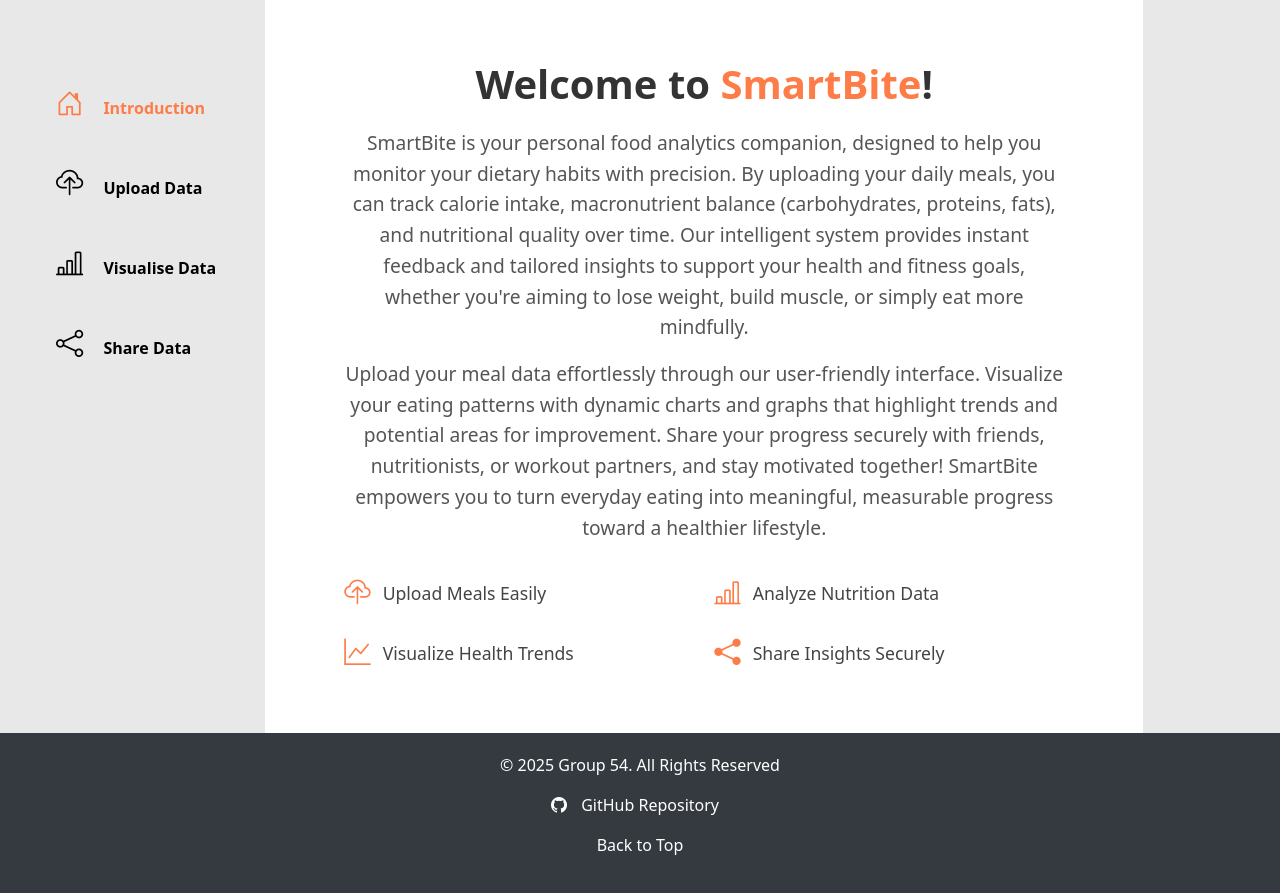
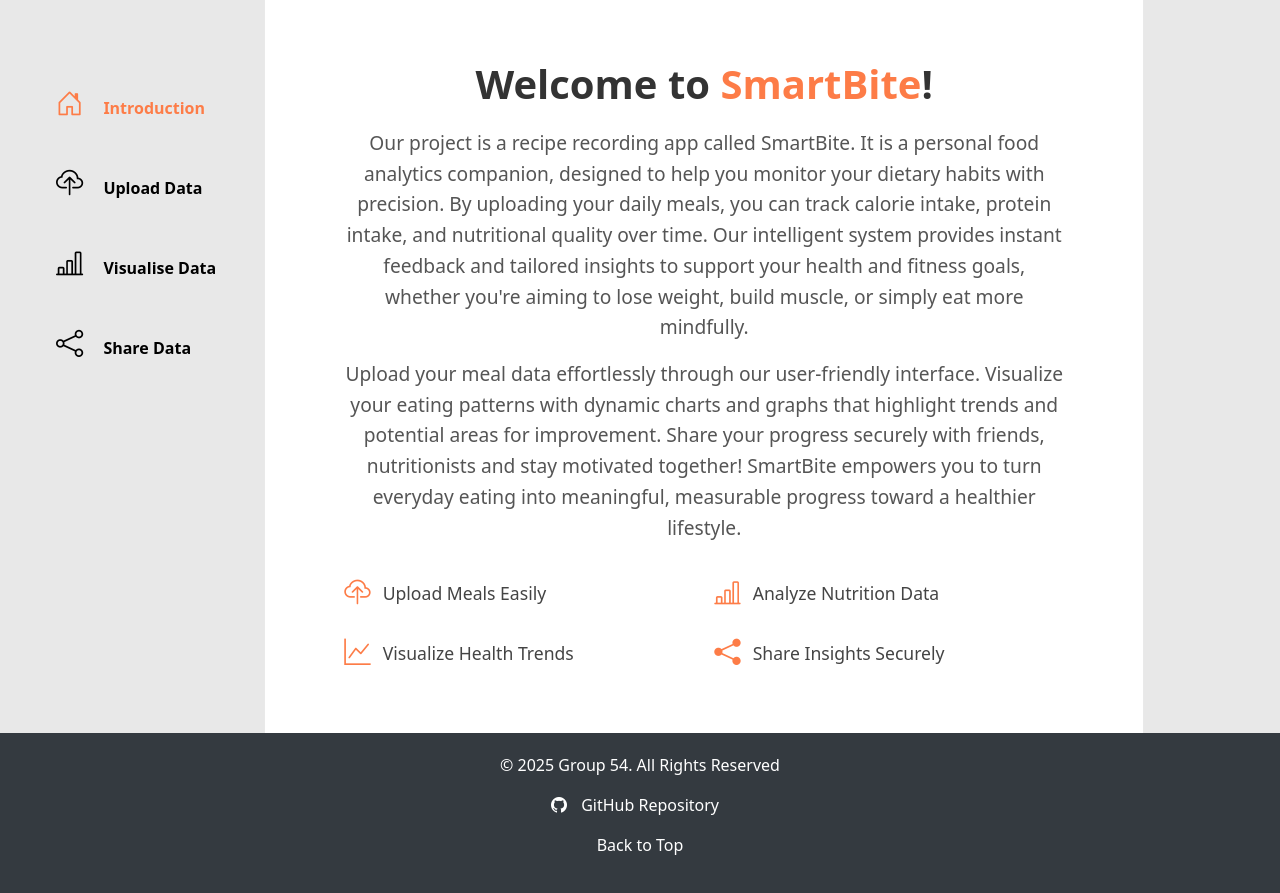
Before and after one commit to swyou/CITS5505-G54, a Flask app: page /intro in a window 1280 px wide. Shown: the part 96-989 px from the top of the page. Run offline with Flask 3, Linux system fonts and the light colour scheme; the visitor is signed in with stand-in values (Sample User, id 1); some libraries are stand-ins or nearby versions.

Commit message:
modify introduction text

```diff
--- a/app/templates/intro.html
+++ b/app/templates/intro.html
@@ -41,11 +41,11 @@
               </h1>
 
               <p class="intro-description">
-                SmartBite is your personal food analytics companion, designed to help you monitor your dietary habits with precision. By uploading your daily meals, you can track calorie intake, macronutrient balance (carbohydrates, proteins, fats), and nutritional quality over time. Our intelligent system provides instant feedback and tailored insights to support your health and fitness goals, whether you're aiming to lose weight, build muscle, or simply eat more mindfully.
+                Our project is a recipe recording app called SmartBite. It is a personal food analytics companion, designed to help you monitor your dietary habits with precision. By uploading your daily meals, you can track calorie intake, protein intake, and nutritional quality over time. Our intelligent system provides instant feedback and tailored insights to support your health and fitness goals, whether you're aiming to lose weight, build muscle, or simply eat more mindfully.
               </p>
 
               <p class="intro-description">
-                Upload your meal data effortlessly through our user-friendly interface. Visualize your eating patterns with dynamic charts and graphs that highlight trends and potential areas for improvement. Share your progress securely with friends, nutritionists, or workout partners, and stay motivated together! SmartBite empowers you to turn everyday eating into meaningful, measurable progress toward a healthier lifestyle.
+                Upload your meal data effortlessly through our user-friendly interface. Visualize your eating patterns with dynamic charts and graphs that highlight trends and potential areas for improvement. Share your progress securely with friends, nutritionists and stay motivated together! SmartBite empowers you to turn everyday eating into meaningful, measurable progress toward a healthier lifestyle.
               </p>
 
               <div class="intro-features">
```
Also changed, not shown: README.md.
